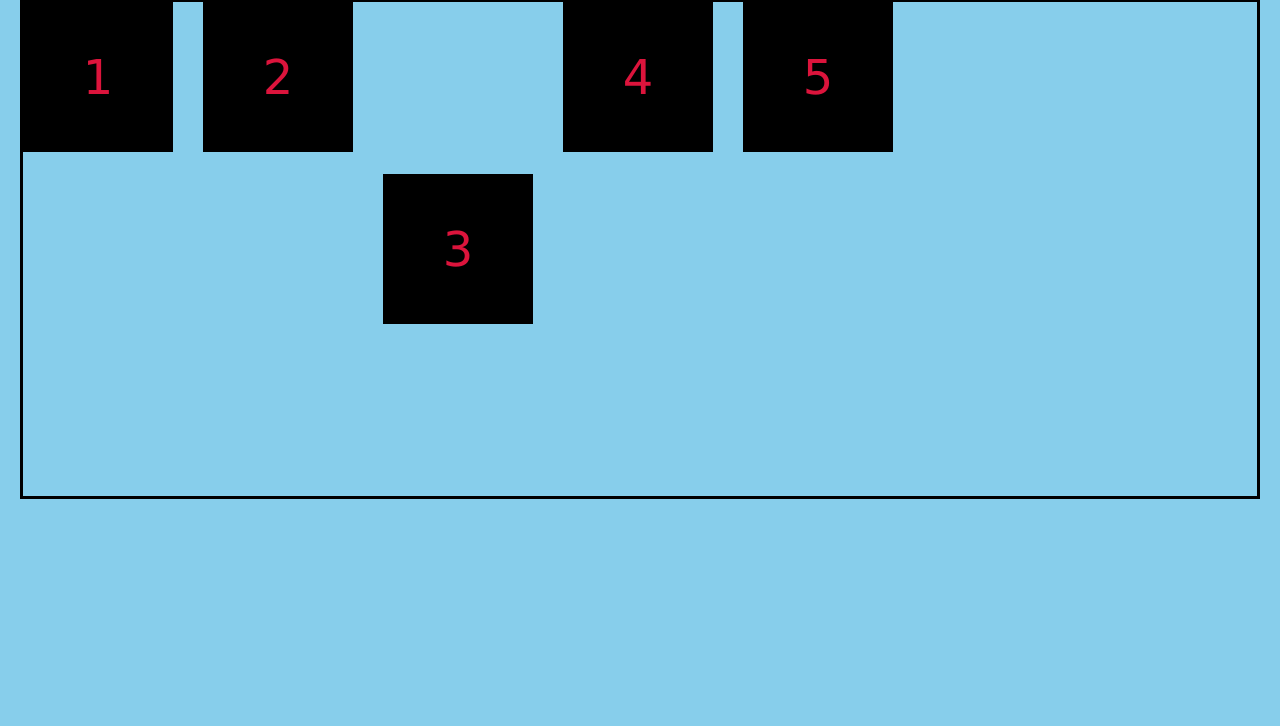
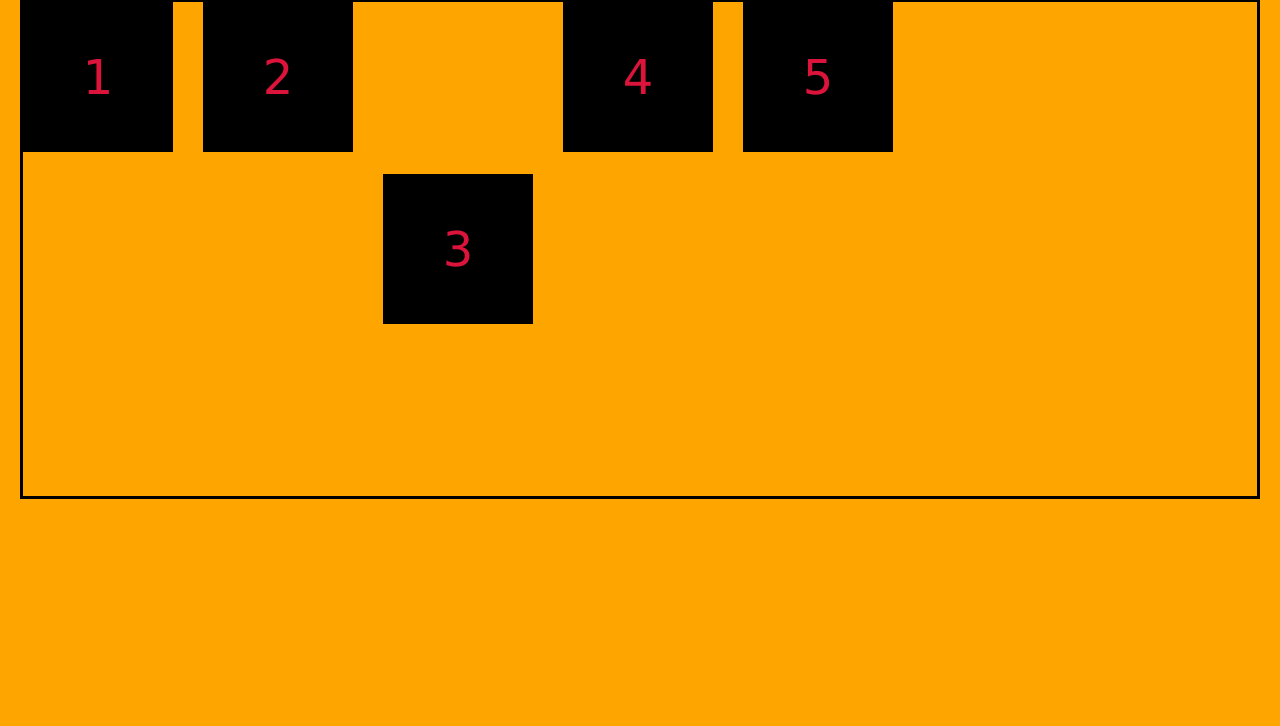
Before and after one commit to ekvedaraite/flexbox-intro, a plain HTML site: page index.html in a window 1280 px wide. Shown: the part 74-800 px from the top of the page. Drawn offline with Linux system fonts and the light colour scheme.

Commit message:
bg change

```diff
--- a/style.css
+++ b/style.css
@@ -5,7 +5,7 @@
 }
 
 body {
-    background: skyblue;
+    background: orange;
     padding: 20px;
     font-family: verdana;
 }
```
